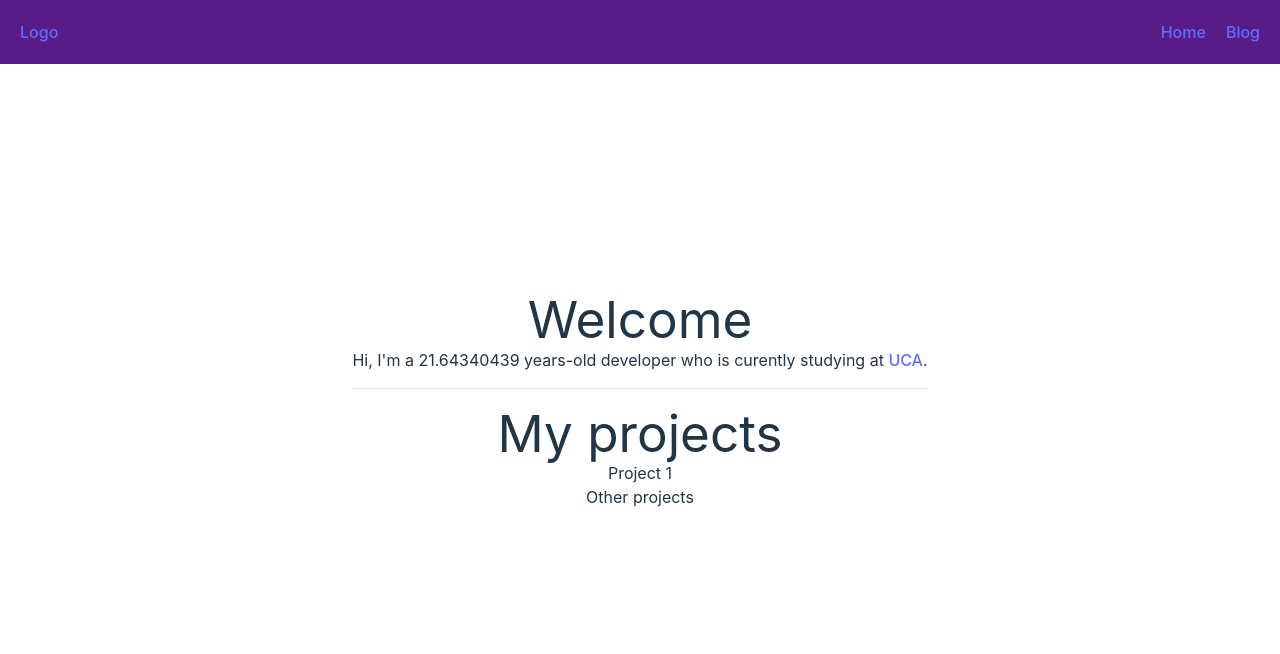
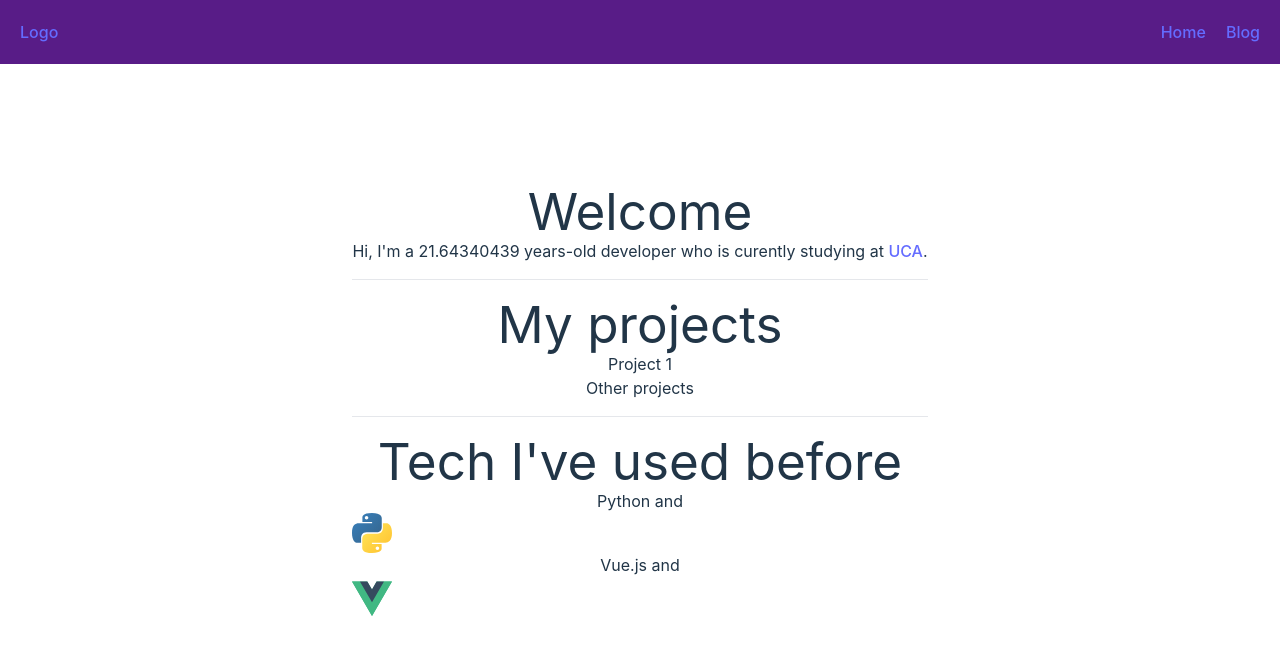
Before and after one commit to Eliaz-LR/Personal-website-v2, a Vue app: page / in a window 1280 px wide. Shown: the top 654 px of the page. Built offline with nearby package versions, Linux system fonts and the light colour scheme.

Commit message:
Technologies store clean :white_check_mark:

```diff
--- /dev/null
+++ b/src/components/Technologies.vue
@@ -0,0 +1,22 @@
+<template>
+    <h1>Tech I've used before</h1>
+    <div class="grid">
+        <Techno v-for="techno in technologies"
+         :name="techno.name"
+         :image="techno.image"
+         :level="techno.level"/>
+    </div>
+</template>
+
+<script>
+import { useTechnologiesStore } from "../stores/technologiesStore.js";
+import Techno from "./small/Techno.vue";
+
+export default {
+    setup() {
+        const technologies = useTechnologiesStore().getTechnologies;
+        return { technologies };
+    },
+    components: { Techno },
+};
+</script>
--- /dev/null
+++ b/src/components/small/Techno.vue
@@ -0,0 +1,10 @@
+<template>
+{{ name }} and {{ level }}
+<img :src="image" :alt="name" class="w-10 h-10"/>
+</template>
+<script>
+export default {
+    setup() {},
+    props: ["name", "image", "level"]
+};
+</script>
--- a/src/stores/projectStore.js
+++ b/src/stores/projectStore.js
@@ -17,5 +17,6 @@ export const useProjectStore = defineStore("projectStore",{
     getters: {
         getProjects: (state) => state.projects,
         getFeaturedProjects: (state) => state.projects.filter(project => project.featured),
+        getOtherProjects: (state) => state.projects.filter(project => !project.featured),
     },
 });
--- /dev/null
+++ b/src/stores/technologiesStore.js
@@ -0,0 +1,21 @@
+import { defineStore } from "pinia";
+
+export const useTechnologiesStore = defineStore("technologiesStore",{
+    state: () => ({
+        technologies: [
+            {
+                name: "Python",
+                image : new URL("../assets/python.svg", import.meta.url) .href,
+                level_out_of_5: 3.5,
+            },
+            {
+                name: "Vue.js",
+                image : new URL("../assets/vue.svg", import.meta.url) .href,
+                level_out_of_5: 2.5,
+            },
+        ],
+    }),
+    getters: {
+        getTechnologies: (state) => state.technologies,
+    },
+});
--- a/src/views/Home.vue
+++ b/src/views/Home.vue
@@ -1,9 +1,10 @@
 <script>
 import Bio from "../components/Bio.vue";
 import Projects from "../components/Projects.vue";
+import Technologies from "../components/Technologies.vue";
 export default {
   setup() {},
-  components: { Bio, Projects },
+  components: { Bio, Projects, Technologies },
 };
 </script>
 
@@ -12,4 +13,6 @@ export default {
     <Bio/>
     <hr class=" my-4"/>
     <Projects/>
+    <hr class=" my-4"/>
+    <Technologies/>
 </template>
```
Also changed, not shown: src/assets/python.svg (added).
